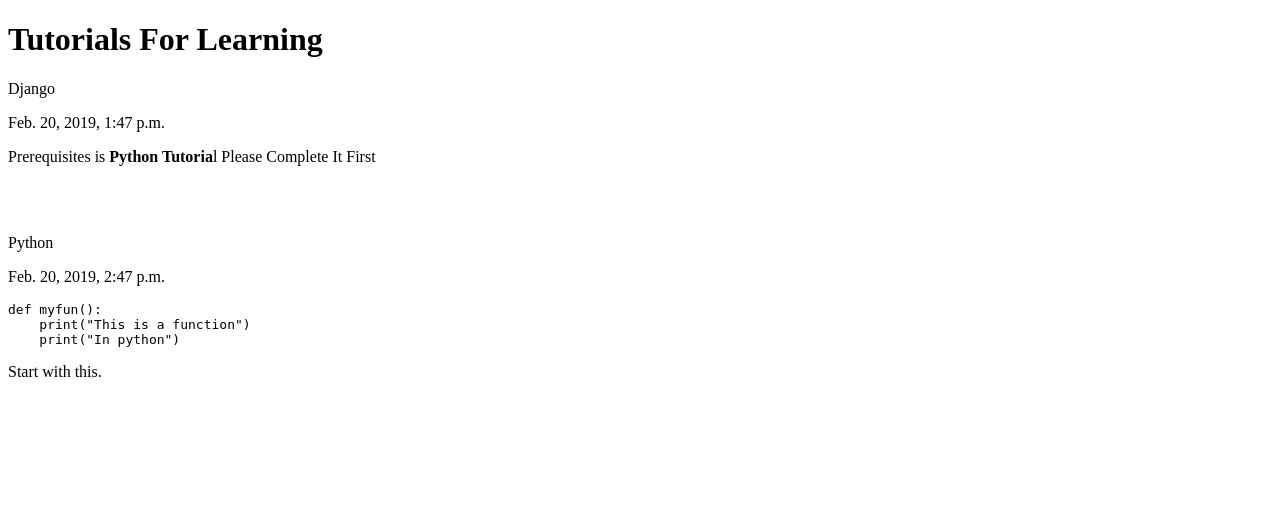
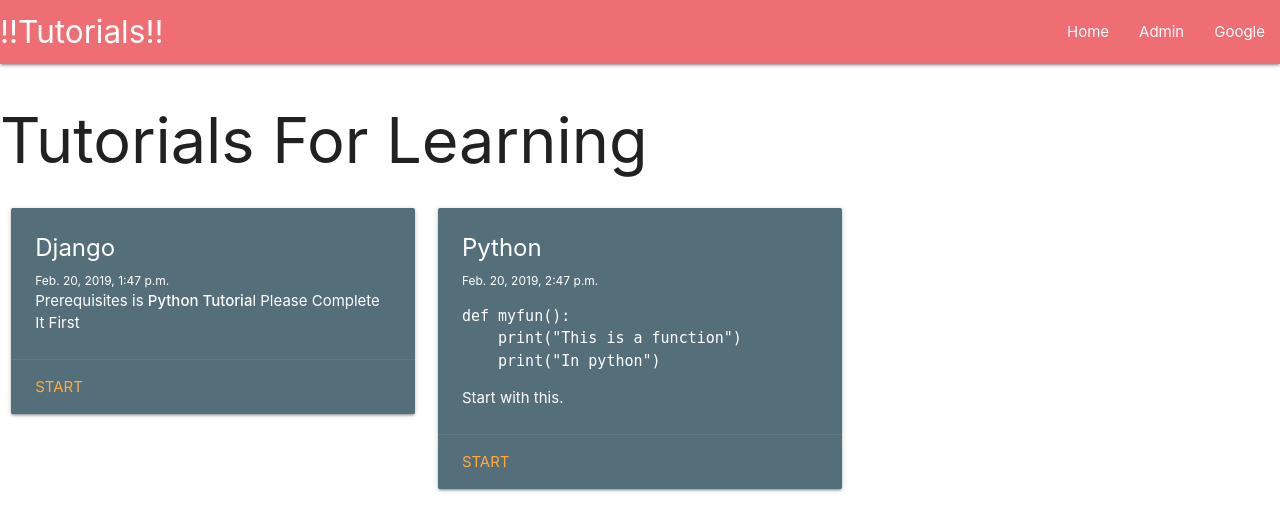
Before and after one commit to shrikant10/webproject, a Django app: page / in a window 1280 px wide. Shown: the top 531 px of the page. Run offline with Django 3.2, Linux system fonts and the light colour scheme; data comes from the database, SQL or seed files in the repository; some libraries are stand-ins or nearby versions.

Commit message:
Header Seperated

```diff
--- /dev/null
+++ b/templates/main/header.html
@@ -0,0 +1,33 @@
+<!DOCTYPE html>
+<html lang="en">
+<head>
+    <meta charset="UTF-8">
+    {% load static %}
+    <link href="{% static 'tinymce/css/prism.css' %}" rel="stylesheet" >
+    <!-- Compiled and minified CSS -->
+    <link rel="stylesheet" href="https://cdnjs.cloudflare.com/ajax/libs/materialize/1.0.0/css/materialize.min.css">
+    <!-- Compiled and minified JavaScript -->
+    <script src="https://cdnjs.cloudflare.com/ajax/libs/materialize/1.0.0/js/materialize.min.js"></script>
+    <script src="{% static 'tinymce/js/prism.js' %}"></script>
+    <title>Home Page</title>
+</head>
+<body>
+
+<nav>
+    <div class="nav-wrapper">
+        <a href="/" class="brand-logo">!!Tutorials!!</a>
+        <ul id="nav-mobile" class="right hide-on-med-and-down">
+            <li><a href="/">Home</a></li>
+            <li><a href="/admin">Admin</a></li>
+            <li><a href="https://www.google.co.in">Google</a></li>
+        </ul>
+    </div>
+</nav>
+
+{% block content %}
+
+{% endblock %}
+
+
+</body>
+</html>
--- a/templates/main/home.html
+++ b/templates/main/home.html
@@ -1,19 +1,23 @@
-<!DOCTYPE html>
-<html lang="en">
-<head>
-    <meta charset="UTF-8">
-    {% load static %}
-    <link href="{% static 'tinymce/css/prism.css' %}" rel="stylesheet" >
-    <script src="{% static 'tinymce/js/prism.js' %}"></script>
-    <title>Home Page</title>
-</head>
-<body>
-<h1>Tutorials For Learning</h1>
-{% for tut in tutorials %}
-    <p>{{tut.tutorial_title}}</p>
-    <p>{{tut.tutorial_published}}</p>
-    <p>{{tut.tutorial_content|safe}}</p>
-    <br><br>
-{% endfor %}
-</body>
-</html>
+{% extends "main/header.html" %}
+{% block content %}
+
+    <h1>Tutorials For Learning</h1>
+
+    <div class="row">
+        {% for tut in tutorials %}
+            <div class="col s12 m6 l4">
+                <div class="card blue-grey darken-1">
+                    <div class="card-content white-text">
+                        <span class="card-title"><b> {{tut.tutorial_title}} </b></span>
+                        <p style="font-size: 80%">{{tut.tutorial_published}}</p>
+                        <p>{{tut.tutorial_content|safe}}</p>
+                    </div>
+                    <div class="card-action">
+                        <a href="#">Start</a>
+                    </div>
+                </div>
+            </div>
+        {% endfor %}
+    </div>
+
+{% endblock %}
```
